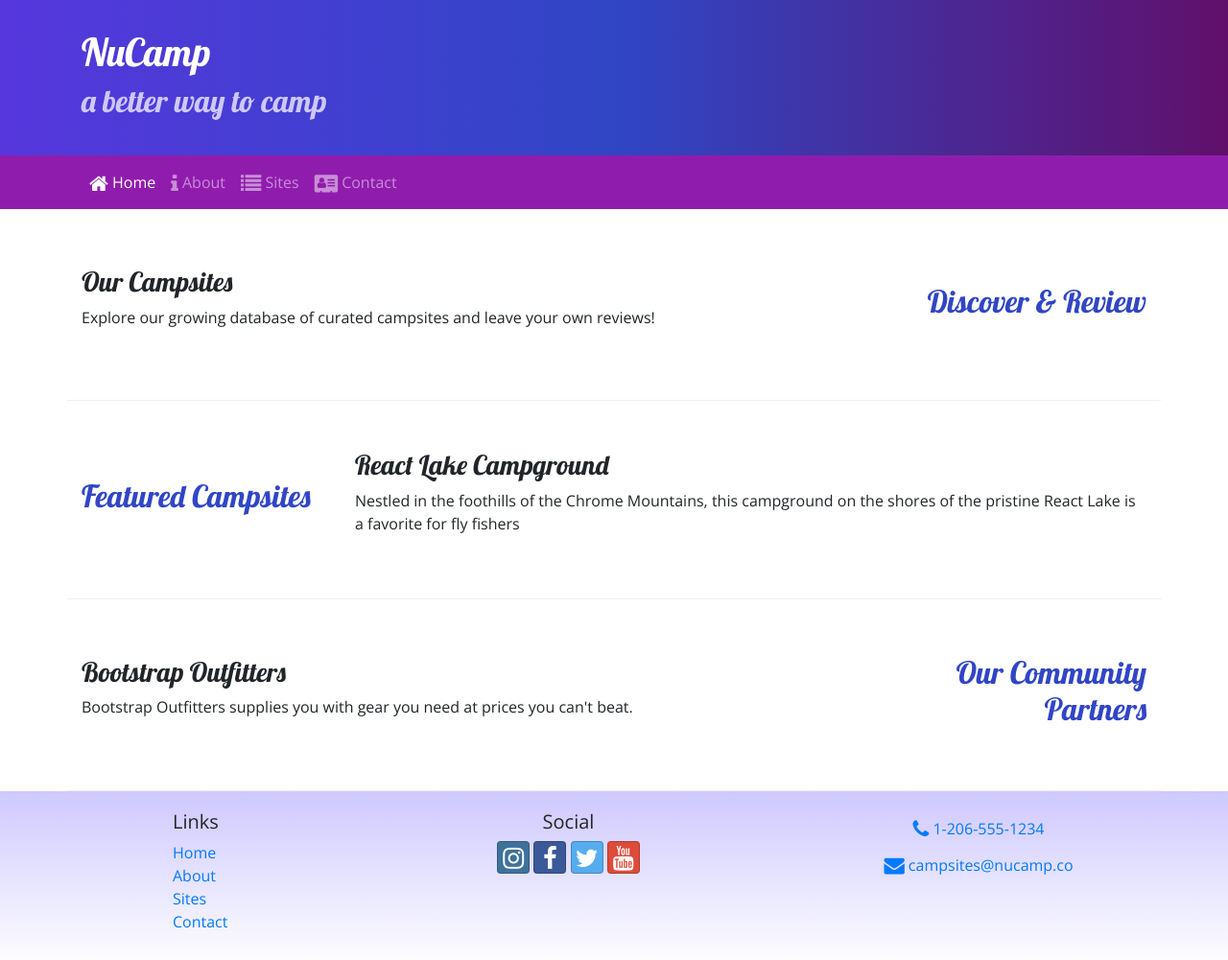
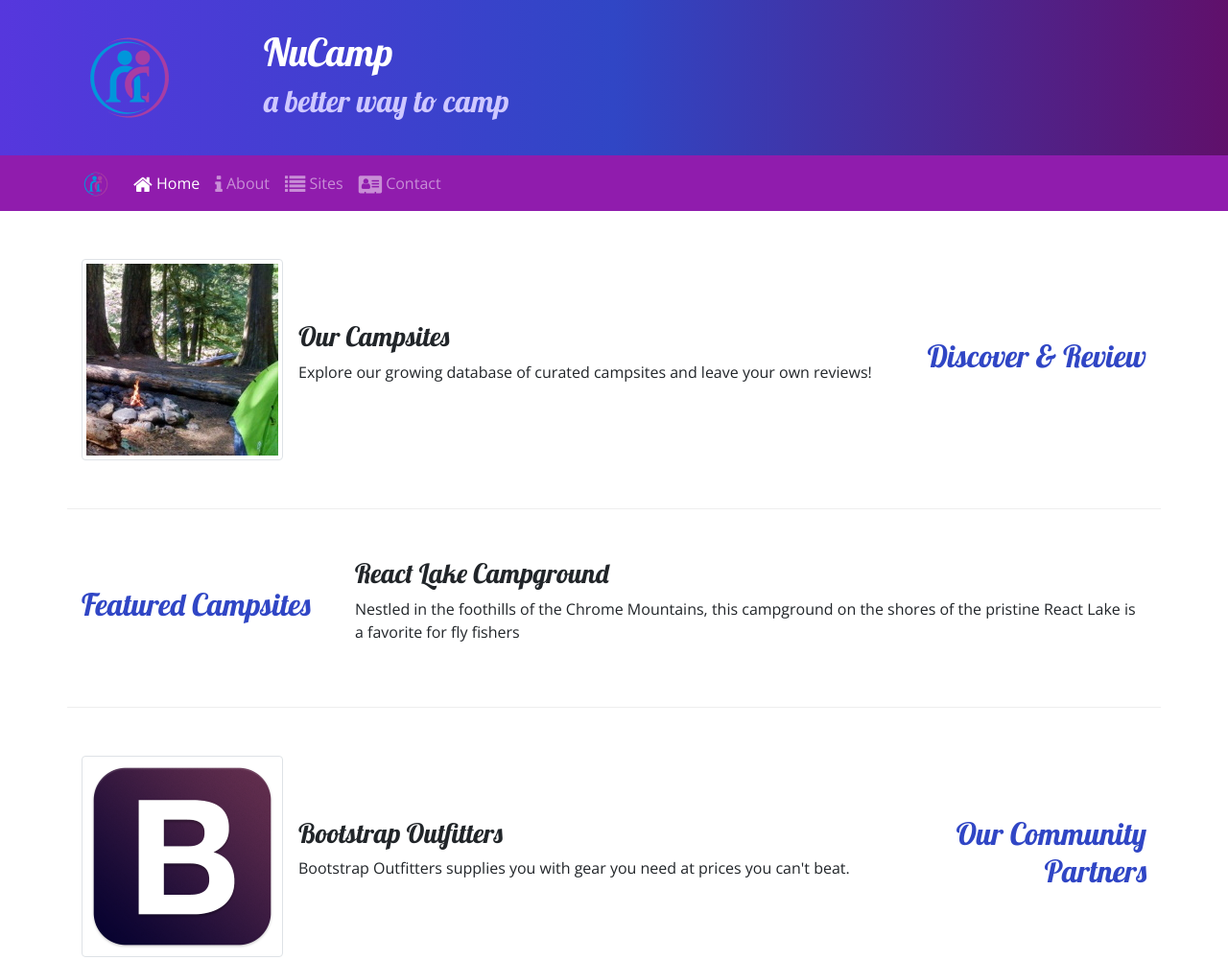
Before and after one commit to dameli0211/nucampsites, a website: page index.html in a window 1280 px wide. Shown: the top 1001 px of the page at 96% size. Drawn offline with nearby package versions, Linux system fonts and the light colour scheme.

Commit message:
Images and Media

```diff
--- a/index.html
+++ b/index.html
@@ -23,6 +23,9 @@
     <header class="jumbotron jumbotron-fluid">
         <div class= "container">
             <div class="row">
+               <div class="col-4 col-sm-3 col-md-2 align-self-center">
+                   <img src="img/logo.png" class="img-fluid">
+               </div>
                 <div class="col">
                   <h1>NuCamp </h1>
                   <h2>a better way to camp</h2>
@@ -33,7 +36,8 @@
 
 	<nav class="navbar navbar-expand-sm navbar-dark sticky-top">
 		<div class="container">
-	    <button class="navbar-toggler ml-auto" type="button" data-toggle="collapse" data-target="#nucampNavbar">
+            <a class="navbar-brand" href="#"><img src="img/logo.png" height="30" width="30" /> </a>
+	    <button class="navbar-toggler" type="button" data-toggle="collapse" data-target="#nucampNavbar">
 		    <span class="navbar-toggler-icon"></span>
 		</button>
 	   <div class="collapse navbar-collapse" id="nucampNavbar">
@@ -52,9 +56,14 @@
           <div class="col-sm-4 order-sm-last col-md-3">
             <h2 class="text-sm-right">Discover & Review</h2>
         </div>
-        <div class="col">
-           <h3>Our Campsites</h3>
-           <p>Explore our growing database of curated campsites and leave your own reviews!</p>
+          <div class="col">
+            <div class="media">
+               <img class="d-flex mr-3 img-thumbnail" src="img/breadcrumb-trail-thumb.jpg" alt="Breadcrumb Trail" />
+                <div class="media-body align-self-center">
+                 <h3>Our Campsites</h3>
+                 <p class="d-none d-sm-block"> Explore our growing database of curated campsites and leave your own reviews!</p>
+                </div>
+            </div>
         </div>
     </div>
 
@@ -73,10 +82,14 @@
            <h2 class="text-sm-right">Our Community Partners</h2>
         </div>
         <div class="col">
-           <h3>Bootstrap Outfitters</h3>
-           <p>Bootstrap Outfitters supplies you with gear you need at prices you can't beat.</p>
+           <div class="media">
+            <img class="d-flex mr-3 img-thumbnail" src="img/bootstrap-thumb.png" alt="Bootstrap Outfitters" />
+              <div class="media-body align-self-center">
+                <h3>Bootstrap Outfitters</h3>
+                <p class="d-none d-sm-block"> Bootstrap Outfitters supplies you with gear you need at prices you can't beat.</p>
+              </div>
+           </div>
         </div>
-      </div>
     </div>
 
     <footer class="site-footer">
```
Also changed, not shown: aboutus.html (+4 -0 lines), contactus.html (+5 -1 lines), img/bootstrap-thumb.png (added), img/breadcrumb-trail-thumb.jpg (added), img/breadcrumb-trail.jpg (added), img/chrome-river-thumb.jpg (added), img/chrome-river.jpg (added), img/logo.png (added), img/react-lake-thumb.jpg (added), img/react-lake.jpg (added), 1 other file.
